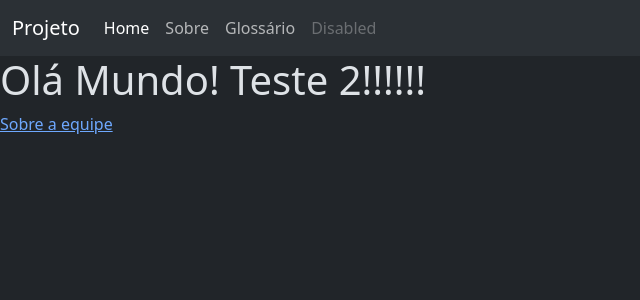
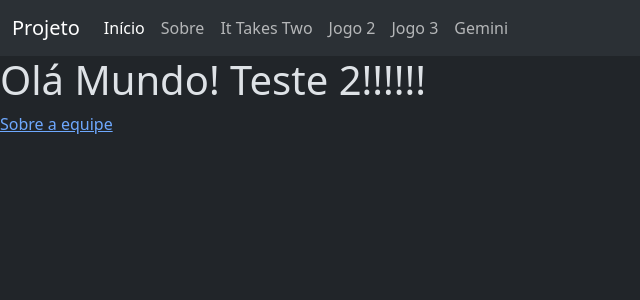
Before and after one commit to meduardamaroja/projeto_ip, a Flask app: page / in a window 1280 px wide. Shown: the top 300 px of the page, without its empty margins (0-640 px from the left). Run offline with Flask 3, Linux system fonts and the light colour scheme.

Commit message:
Rotas adicionadas

```diff
--- a/app.py
+++ b/app.py
@@ -3,20 +3,27 @@ app = Flask(__name__)
 
 
 @app.route("/")
-def ola():
-    # return "<h1>Olá Mundo!</h1>"
+def inicio():
     return render_template("index.html")
 
-@app.route("/sobre_equipe")
-def equipe():
-    return render_template("sobre_equipe.html")
+@app.route("/sobre")
+def sobre():
+    return render_template("sobre.html")
 
-@app.route("/lista_termos")
-def lista_termos():
-    return render_template("glossario.html")
+@app.route("/ittakestwo")
+def ittakestwo():
+    return render_template("jogo1.html")
 
-@app.route("/novo_termo")
-def novo_termo():
-    return render_template("sobre_equipe.html")
+@app.route("/jogo2")
+def jogo2():
+    return render_template("jogo2.html")
+
+@app.route("/jogo3")
+def jogo3():
+    return render_template("jogo3.html")
+
+@app.route("/gemini")
+def gemini():
+    return render_template("gemini.html")
 
 app.run()
--- a/templates/modelo.html
+++ b/templates/modelo.html
@@ -15,10 +15,12 @@
     </button>
     <div class="collapse navbar-collapse" id="navbarNavAltMarkup">
       <div class="navbar-nav">
-        <a class="nav-link active" aria-current="page" href="/">Home</a>
-        <a class="nav-link" href="/sobre_equipe">Sobre</a>
-        <a class="nav-link" href="/lista_termos">Glossário</a>
-        <a class="nav-link disabled" aria-disabled="true">Disabled</a>
+        <a class="nav-link active" aria-current="page" href="/">Início</a>
+        <a class="nav-link" href="/sobre">Sobre</a>
+        <a class="nav-link" href="/ittakestwo">It Takes Two</a>
+        <a class="nav-link" href="/jogo2">Jogo 2</a>
+        <a class="nav-link" href="/jogo3">Jogo 3</a>
+        <a class="nav-link" href="/gemini">Gemini</a>
       </div>
     </div>
   </div>
```
Also changed, not shown: templates/gemini.html (added, +10 -0 lines), templates/jogo1.html (added, +10 -0 lines), templates/jogo2.html (added, +10 -0 lines), templates/jogo3.html (added, +10 -0 lines), templates/glossario.html (renamed from glossario.html), templates/sobre.html (renamed from templates/sobre_equipe.html).
